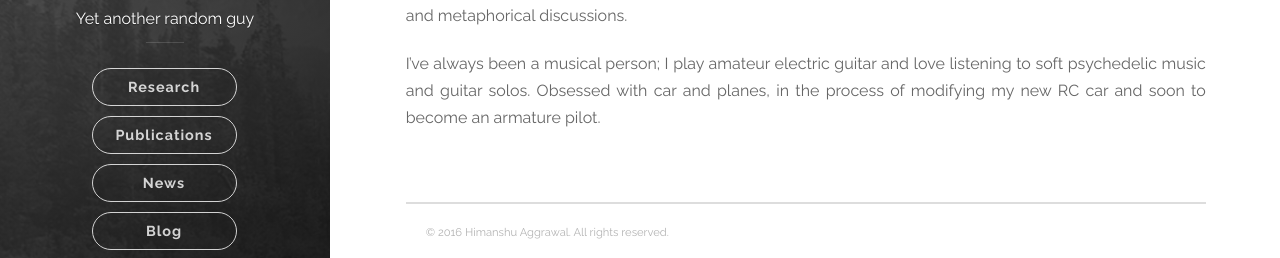
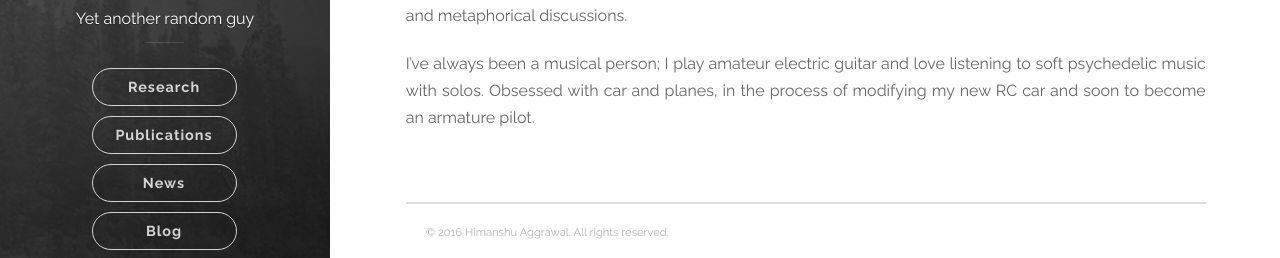
Before and after one commit to ahimanshu13/ahimanshu13.github.io, a Jekyll site: the page built from about/index.md, in a window 1280 px wide. Shown: the part 362-620 px from the top of the page. Built offline with Jekyll 4.4.1, drawn with Linux system fonts in a browser that asks for light colours; nearby versions of some CDN libraries.

Commit message:
Update About me

```diff
--- a/about/index.md
+++ b/about/index.md
@@ -11,4 +11,4 @@ In my spare time, I enjoy hacking circuits and reading about the challenging pro
 
 An admirer of Nature and its laws and hence a keen Physicist. Love to observe and engage in intellectual and metaphorical discussions.
 
-I've always been a musical person; I play amateur electric guitar and love listening to soft psychedelic music and guitar solos. Obsessed with car and planes, in the process of modifying my new RC car and soon to become an armature pilot.
+I've always been a musical person; I play amateur electric guitar and love listening to soft psychedelic music with solos. Obsessed with car and planes, in the process of modifying my new RC car and soon to become an armature pilot.
```
